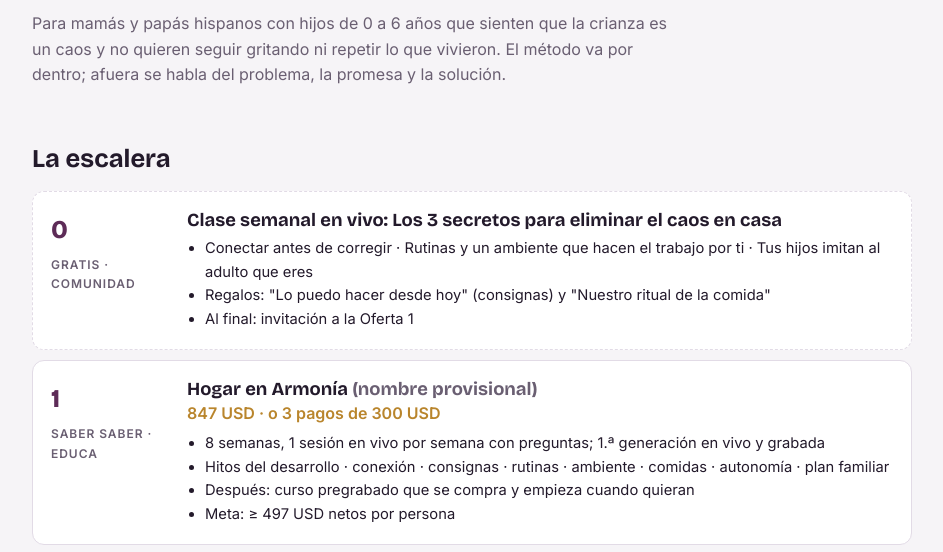
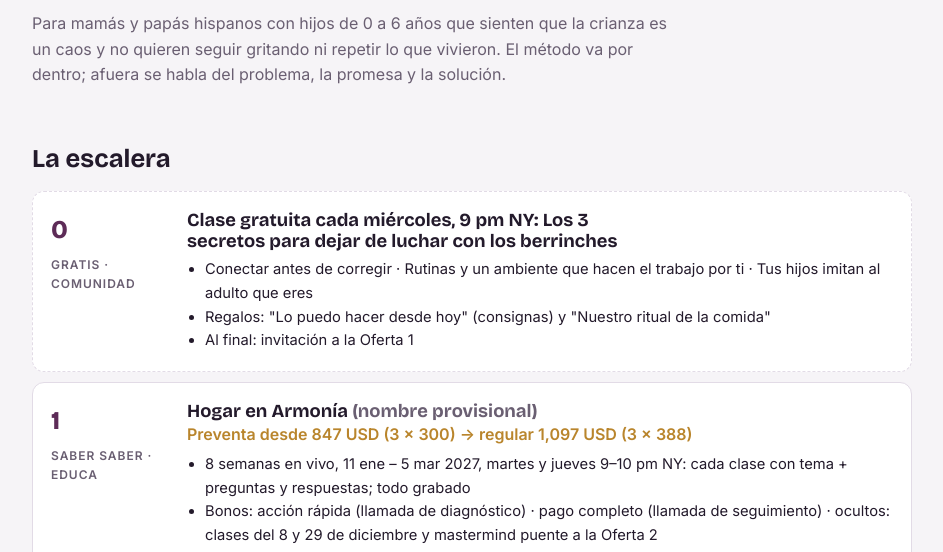
Before and after one commit to MagdaGV95/CREA.Offer, a plain HTML site: page padres-crea/escalera/index.html in a window 1280 px wide. Shown: the part 248-800 px from the top of the page, without its empty margins (168-1111 px from the left). Drawn offline with nearby package versions, Linux system fonts and the light colour scheme.

Commit message:
Enfoque en oferta de padres: precio escalonado, horario mar/jue, solo orgánico; mujeres en pausa
Co-Authored-By: Claude Opus 5.5 <noreply@anthropic.com>
Claude-Session: https://claude.ai/code/session_01LDgLo2vdMr9Wyq1FBeyX4i

```diff
--- a/padres-crea/escalera/index.html
+++ b/padres-crea/escalera/index.html
@@ -116,7 +116,7 @@ tr.hot td.big{font-weight:700;color:var(--fg)}
       <div class="lvl free">
         <div class="tagcol"><span class="n">0</span><span class="dim">Gratis · comunidad</span></div>
         <div>
-          <h3>Clase semanal en vivo: Los 3 secretos para eliminar el caos en casa</h3>
+          <h3>Clase gratuita cada miércoles, 9 pm NY: Los 3 secretos para dejar de luchar con los berrinches</h3>
           <ul>
             <li>Conectar antes de corregir · Rutinas y un ambiente que hacen el trabajo por ti · Tus hijos imitan al adulto que eres</li>
             <li>Regalos: "Lo puedo hacer desde hoy" (consignas) y "Nuestro ritual de la comida"</li>
@@ -128,9 +128,10 @@ tr.hot td.big{font-weight:700;color:var(--fg)}
         <div class="tagcol"><span class="n">1</span><span class="dim">Saber saber · educa</span></div>
         <div>
           <h3>Hogar en Armonía <span class="muted">(nombre provisional)</span></h3>
-          <p class="price">847 USD · o 3 pagos de 300 USD</p>
+          <p class="price">Preventa desde 847 USD (3 × 300) → regular 1,097 USD (3 × 388)</p>
           <ul>
-            <li>8 semanas, 1 sesión en vivo por semana con preguntas; 1.ª generación en vivo y grabada</li>
+            <li>8 semanas en vivo, 11 ene – 5 mar 2027, martes y jueves 9–10 pm NY: cada clase con tema + preguntas y respuestas; todo grabado</li>
+            <li>Bonos: acción rápida (llamada de diagnóstico) · pago completo (llamada de seguimiento) · ocultos: clases del 8 y 29 de diciembre y mastermind puente a la Oferta 2</li>
             <li>Hitos del desarrollo · conexión · consignas · rutinas · ambiente · comidas · autonomía · plan familiar</li>
             <li>Después: curso pregrabado que se compra y empieza cuando quieran</li>
             <li>Meta: ≥ 497 USD netos por persona</li>
@@ -200,7 +201,6 @@ tr.hot td.big{font-weight:700;color:var(--fg)}
     <ol class="pend">
       <li>Tasa real de impuestos (federal, estatal y de ciudad) con el contador: con 35% el precio de 847 cumple; con 40% haría falta 897</li>
       <li>Nombre final de la Oferta 1</li>
-      <li>Día y hora de la clase semanal y fecha de inicio de la 1.ª generación</li>
       <li>Precio y duración de la Oferta 2</li>
     </ol>
   </section>
```
Also changed, not shown: 2 other files.
